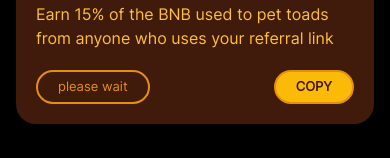
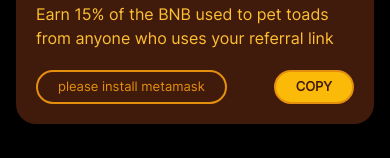
Before and after one commit to devmatt829/moneytoad-react-web3, a React (Create React App) app: page / in a window 390 px wide. Shown: the part 1410-1568 px from the top of the page. Built offline with nearby package versions, Linux system fonts and the light colour scheme; a web font is replaced by a local one; what web3 would draw is missing.

Commit message:
fix-mobile-err

```diff
--- a/src/pages/Home/Banner.js
+++ b/src/pages/Home/Banner.js
@@ -137,6 +137,7 @@
     const urlParams = new URLSearchParams(queryString);
     const code = urlParams.get('refer')
     setRefer(code)
+    setTimeCount(true)
   },[])
 //  useEffect(() => {
 //     if(timeTracking)
```
